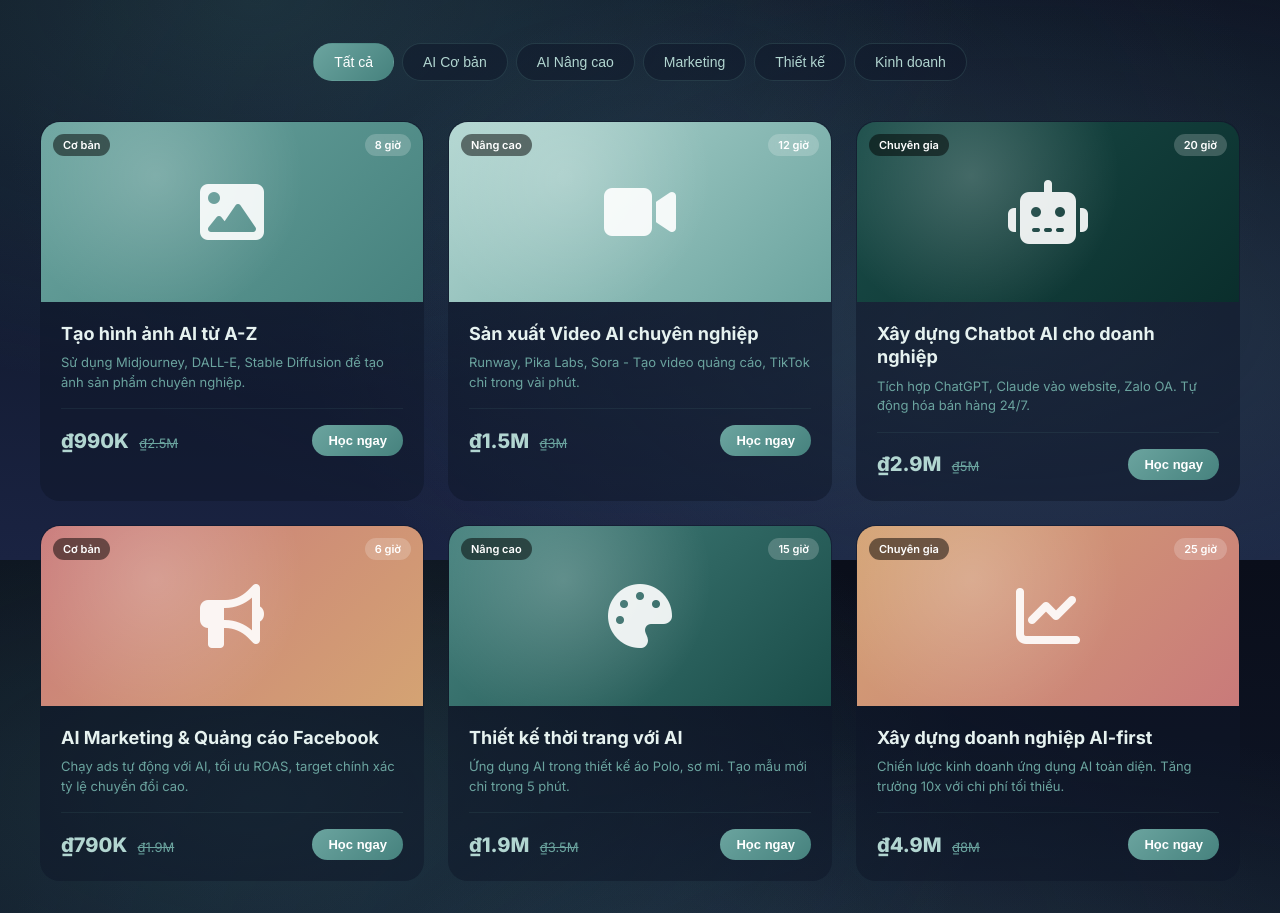
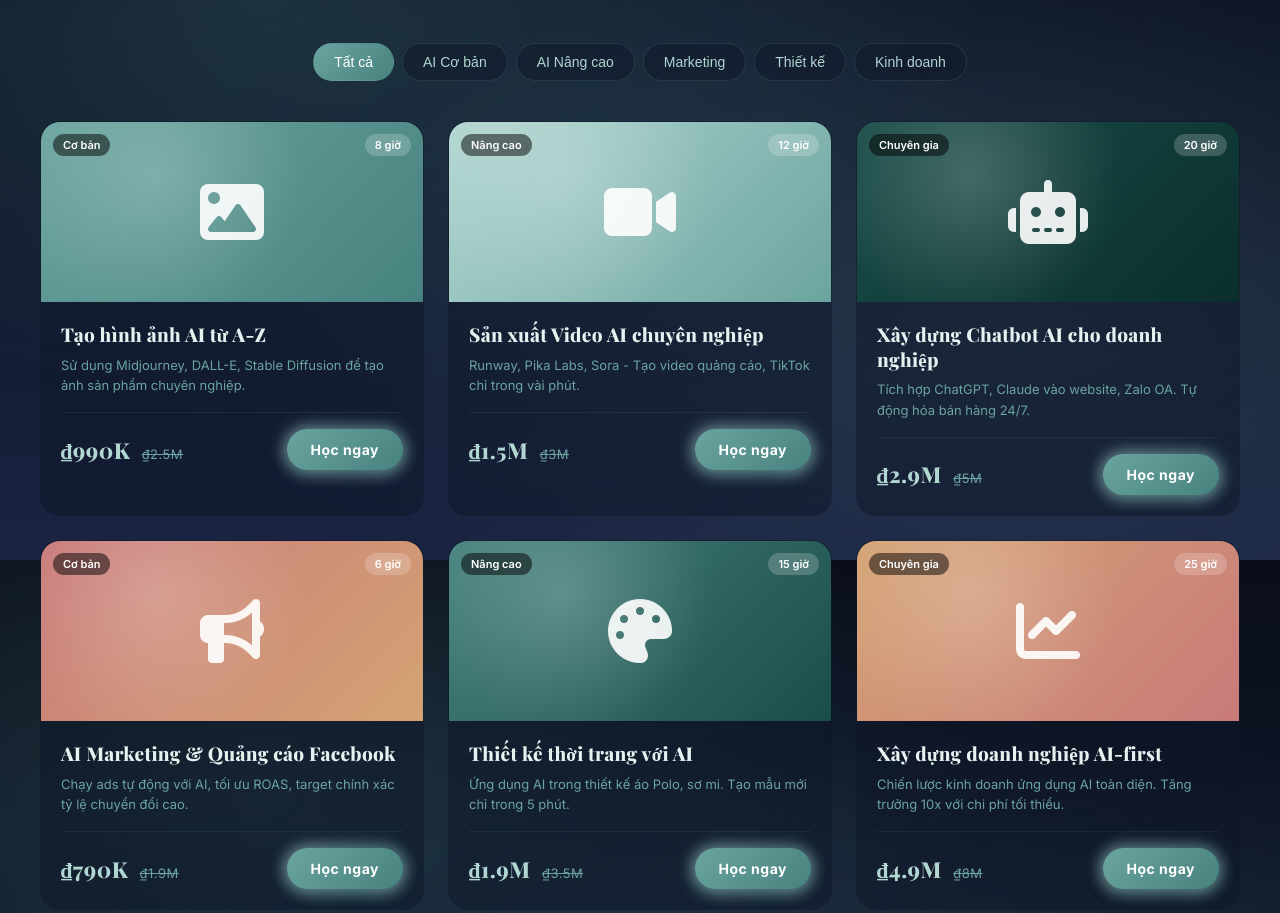
Before and after one commit to minhsang1994/polomimin-website, a plain HTML site: page learn-ai.html in a window 1280 px wide. Shown: the part 1040-1953 px from the top of the page. Drawn offline with nearby package versions, Linux system fonts and the light colour scheme.

Commit message:
Enhance 'Học ngay' button - bigger size with glow effect
- Larger button (12px 24px padding, 14px font)
- Bold weight (700) with letter spacing
- Glow effect with rotating gradient halo
- Course titles use Playfair Display (elegant serif)
- Course prices use Playfair Display (premium feel)
- Body text uses Inter (clean sans-serif)

```diff
--- a/learn-ai.html
+++ b/learn-ai.html
@@ -589,17 +589,20 @@
 
         .course-body h3 {
             color: var(--text-primary);
-            font-size: 18px;
-            font-weight: 700;
+            font-size: 19px;
+            font-weight: 800;
+            font-family: 'Playfair Display', serif;
             margin-bottom: 8px;
             line-height: 1.3;
+            letter-spacing: 0.3px;
         }
 
         .course-body p {
             color: var(--text-muted);
             font-size: 13px;
-            line-height: 1.5;
+            line-height: 1.6;
             margin-bottom: 16px;
+            font-family: 'Inter', sans-serif;
         }
 
         .course-meta {
@@ -612,8 +615,10 @@
 
         .course-price {
             color: var(--seafoam-light);
-            font-size: 20px;
+            font-size: 22px;
             font-weight: 800;
+            font-family: 'Playfair Display', serif;
+            letter-spacing: 0.5px;
         }
 
         .course-price .old {
@@ -622,23 +627,41 @@
             font-size: 13px;
             font-weight: 400;
             margin-left: 6px;
+            font-family: 'Inter', sans-serif;
         }
 
         .course-btn {
-            padding: 8px 16px;
+            padding: 12px 24px;
             background: linear-gradient(135deg, var(--seafoam-primary), var(--seafoam-dark));
             color: white;
             border: none;
             border-radius: 100px;
-            font-size: 13px;
-            font-weight: 600;
+            font-size: 14px;
+            font-weight: 700;
+            font-family: 'Inter', sans-serif;
+            letter-spacing: 0.5px;
             cursor: pointer;
             transition: all 0.3s;
+            position: relative;
+            box-shadow: 0 4px 16px rgba(107, 164, 159, 0.4);
         }
 
-        .course-btn:hover {
-            transform: translateX(3px);
-            box-shadow: 0 4px 12px rgba(107, 164, 159, 0.4);
+        .course-btn::before {
+            content: '';
+            position: absolute;
+            inset: -3px;
+            border-radius: 100px;
+            background: linear-gradient(135deg, var(--seafoam-primary), var(--seafoam-light), var(--seafoam-primary));
+            background-size: 200% 200%;
+            z-index: -1;
+            opacity: 0.6;
+            filter: blur(8px);
+            animation: borderRotate 3s linear infinite;
+        }
+
+        @keyframes borderRotate {
+            0% { background-position: 0% 50%; }
+            100% { background-position: 200% 50%; }
         }
 
         /* ===== AI TOOLS GRID ===== */
```
